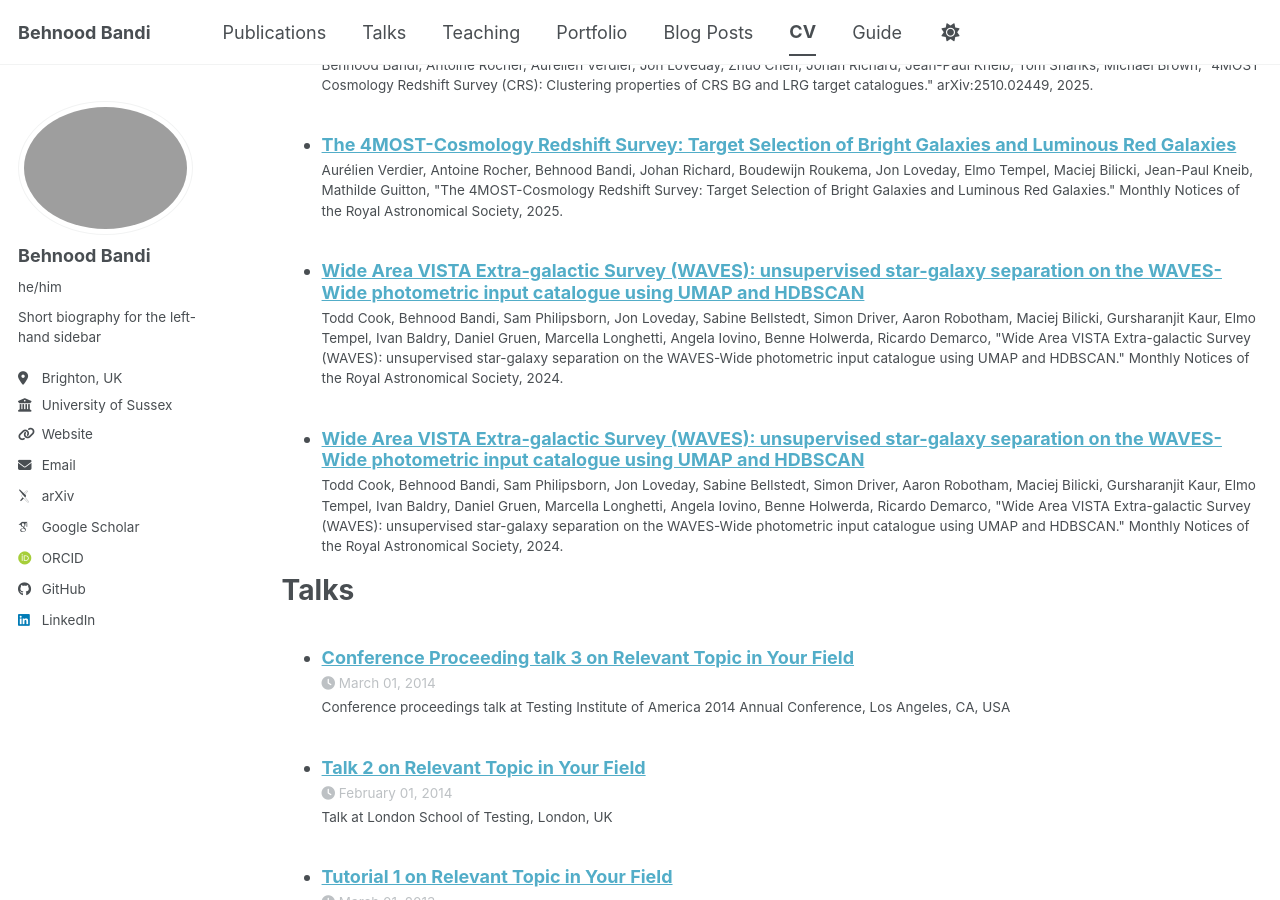
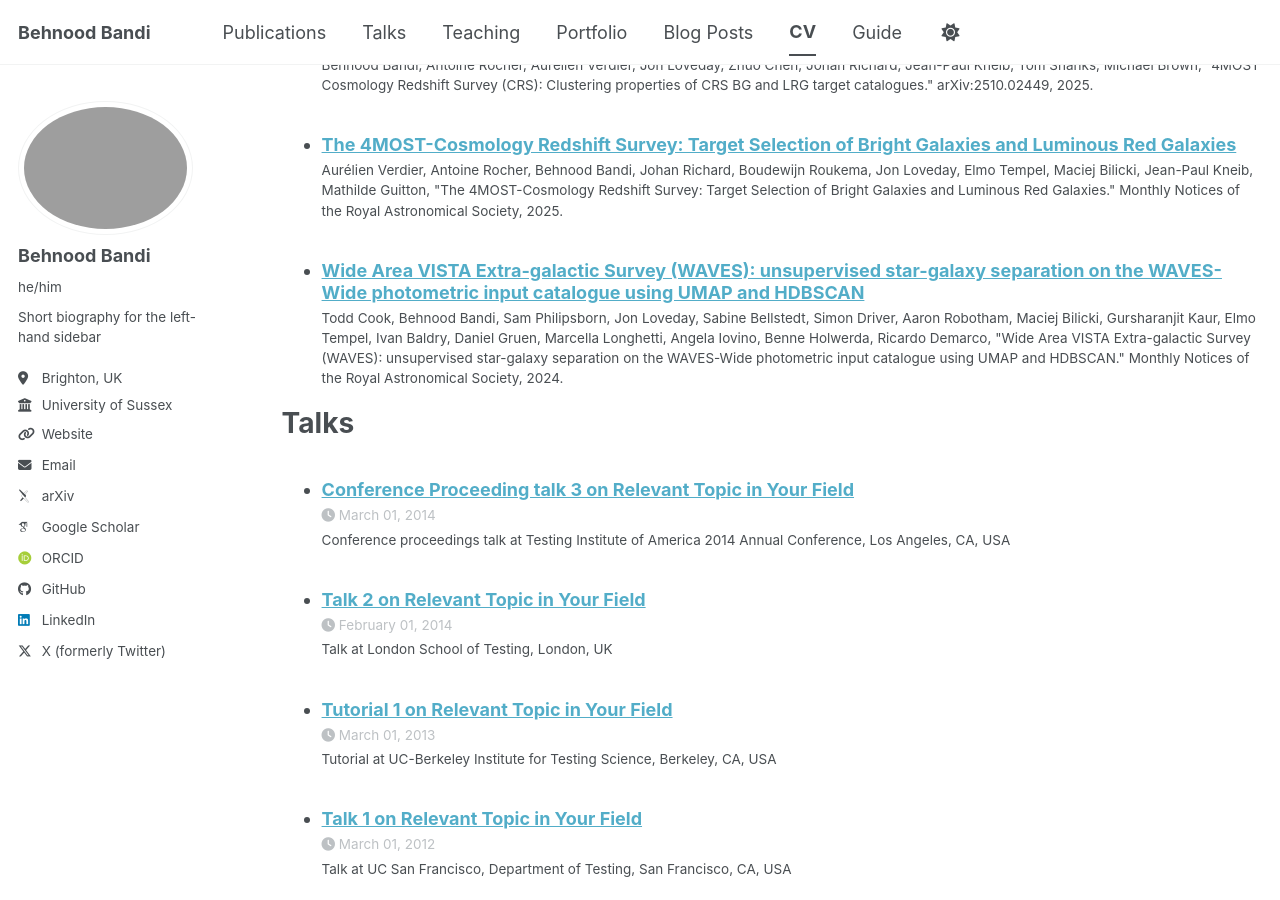
Before and after one commit to BehnoodBandi/behnoodbandi.github.io, a Jekyll site: the page built from _pages/cv.md, in a window 1280 px wide and 900 px high, scrolled down 1506 px. Built offline with Jekyll 4.4.1, drawn with Linux system fonts in a browser that asks for light colours; some web fonts are replaced; a script bundle is joined from its source files by our own code; library files that are not in the unit come from our copies.

```diff
--- a/_config.yml
+++ b/_config.yml
@@ -67,7 +67,7 @@ author:
   keybase          : # Username
   instagram        : # Username
   lastfm           : # Username
-  linkedin         : https://www.linkedin.com/in/behnoodbandi/
+  linkedin         : behnoodbandi
   mastodon         : # URL
   medium           : # URL
   pinterest        : # Username
@@ -75,7 +75,7 @@ author:
   steam            : # Username
   telegram         : # URL
   tumblr           : # Username
-  twitter          : # Username for X / Twitter
+  twitter          : behnoodbandi
   vine             : # Username
   weibo            : # Username
   wikipedia        : # Username
--- a/_publications/2024-01-01-Wide-Area-VISTA-Extra-galactic-Survey-WAVES-unsupervised-star-galaxy-separation-on-the-WAVES-Wide-photometric-input-catalogue-using-UMAP-and-HDBSCAN.md
+++ /dev/null
@@ -1,10 +0,0 @@
----
-title: "Wide Area VISTA Extra-galactic Survey (WAVES): unsupervised star-galaxy separation on the WAVES-Wide photometric input catalogue using UMAP and HDBSCAN"
-collection: publications
-permalink: /publication/2024-01-01-Wide-Area-VISTA-Extra-galactic-Survey-WAVES-unsupervised-star-galaxy-separation-on-the-WAVES-Wide-photometric-input-catalogue-using-UMAP-and-HDBSCAN
-date: 2024-01-01
-venue: 'Monthly Notices of the Royal Astronomical Society'
-paperurl: 'https://academic.oup.com/mnras/article/535/3/2129/7826785'
-citation: ' Todd Cook,  Behnood Bandi,  Sam Philipsborn,  Jon Loveday,  Sabine Bellstedt,  Simon Driver,  Aaron Robotham,  Maciej Bilicki,  Gursharanjit Kaur,  Elmo Tempel,  Ivan Baldry,  Daniel Gruen,  Marcella Longhetti,  Angela Iovino,  Benne Holwerda,  Ricardo Demarco, &quot;Wide Area VISTA Extra-galactic Survey (WAVES): unsupervised star-galaxy separation on the WAVES-Wide photometric input catalogue using UMAP and HDBSCAN.&quot; Monthly Notices of the Royal Astronomical Society, 2024.'
----
-[Access paper here](https://academic.oup.com/mnras/article/535/3/2129/7826785){:target="_blank"}
```
